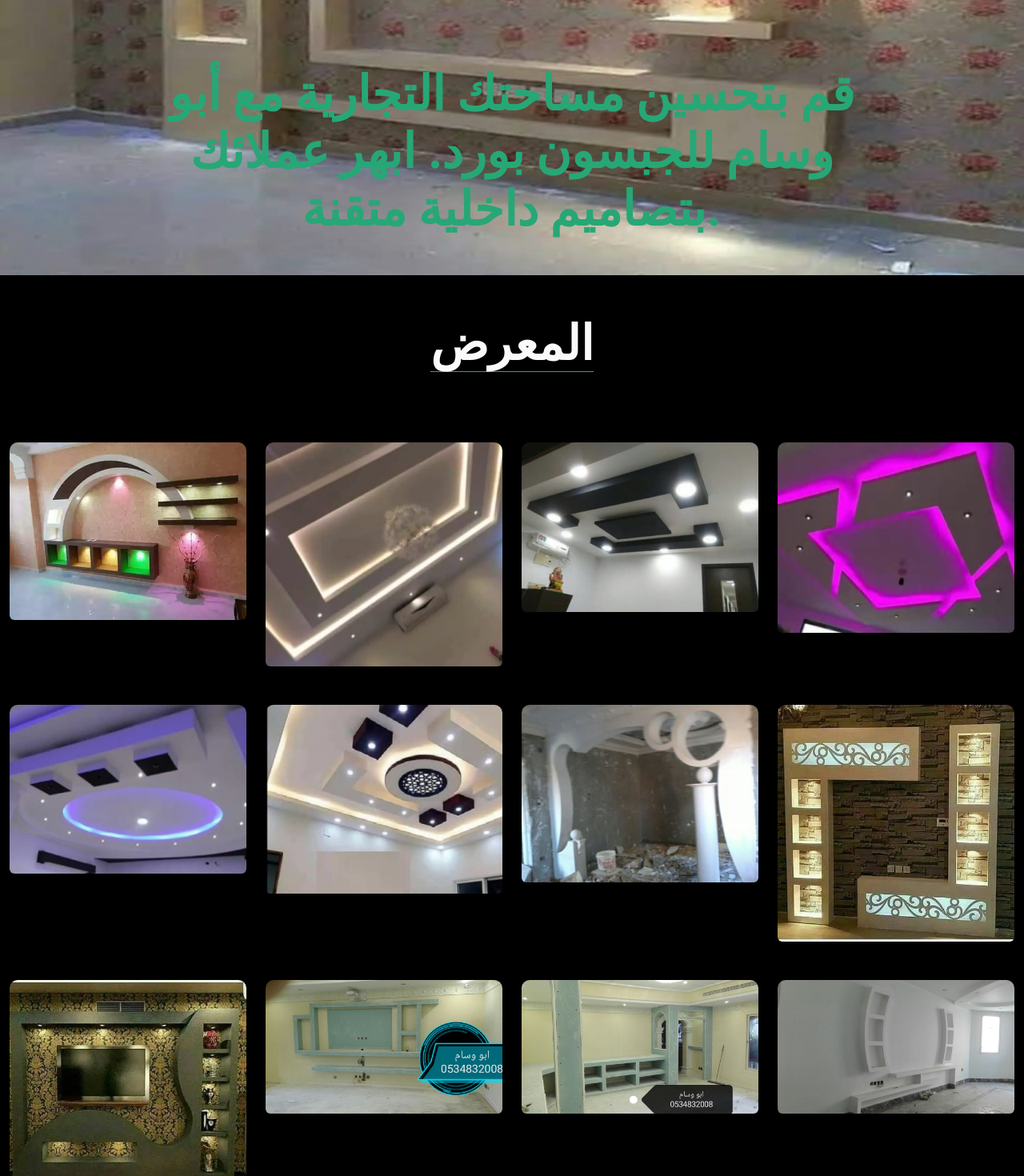
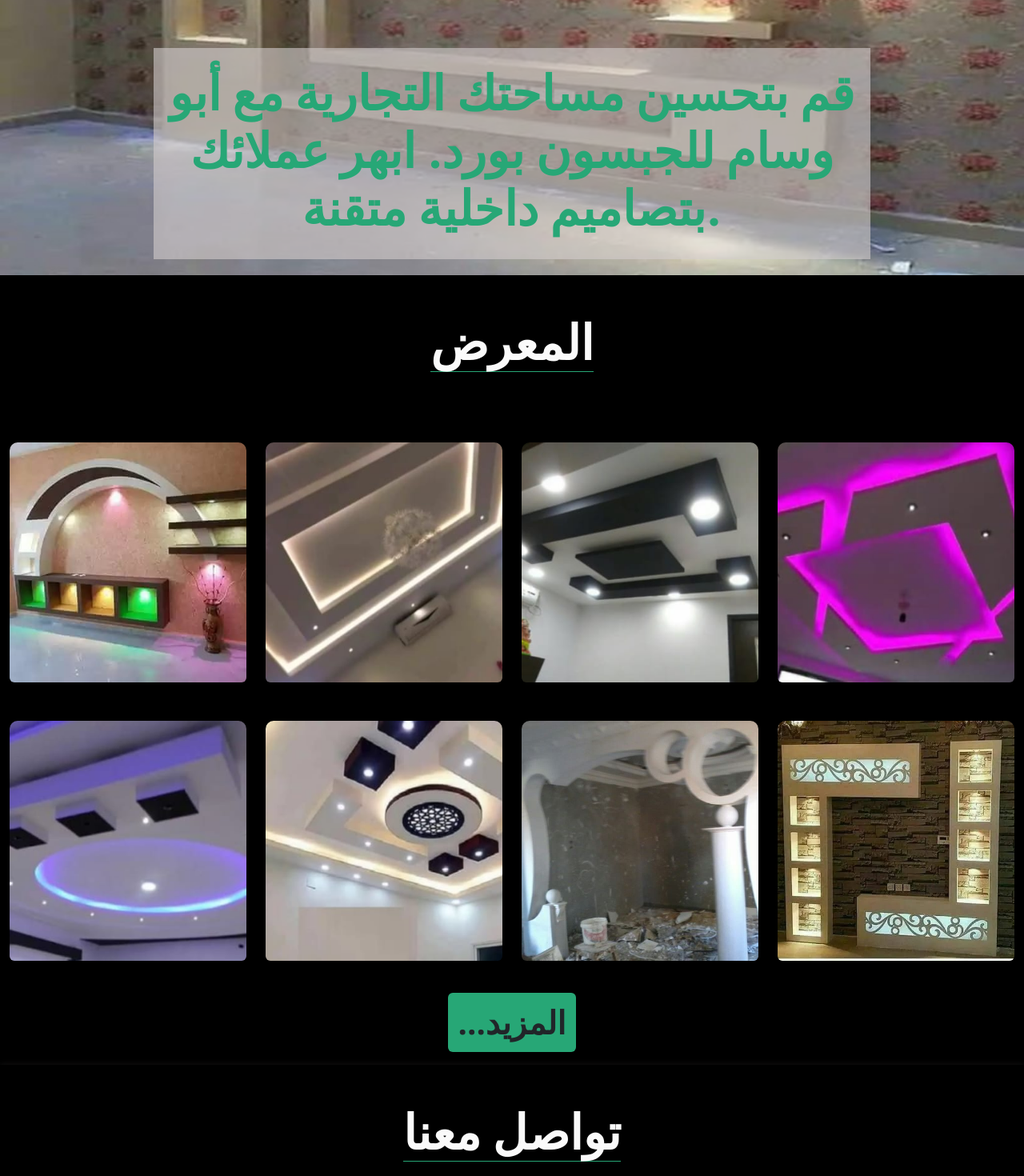
Before and after one commit to mostafa-soliman/AbuWessam, an Angular app: page / in a window 1280 px wide. Shown: the part 1240-2710 px from the top of the page at 80% size. Built offline with nearby package versions, Linux system fonts and the light colour scheme; no server answers.

Commit message:
add 8 img only and btn more

```diff
--- a/src/app/app.component.css
+++ b/src/app/app.component.css
@@ -19,6 +19,9 @@
   font-size: 40px;
   font-weight: 900;
 }
+#moreButton {
+  background-color: #27a776;
+}
 h2 {
   font-weight: 900;
   font-size: 60px;
@@ -30,6 +33,9 @@ h3 {
   font-weight: 700;
   color: #27a776;
 }
+.bgtxt {
+  background-color: rgba(212, 206, 206, 0.6);
+}
 header {
   box-shadow: 0 0 15px rgba(212, 206, 206, 0.1);
   padding: 10px 0;
@@ -37,6 +43,10 @@ header {
 
 .sliders img {
   height: 90vh;
+}
+.gallery-item img {
+  object-fit: cover;
+  height: 300px; /* ارتفاع الصورة الثابت */
 }
 
 @media (max-width: 991px) {
--- a/src/app/app.component.html
+++ b/src/app/app.component.html
@@ -120,7 +120,7 @@
             class="d-block w-100 img-fluid"
             alt="Slide 1"
           />
-          <div class="carousel-caption d-none d-md-block">
+          <div class="carousel-caption d-md-block bgtxt">
             <h3>تصميمات جبسون بورد تضفي الجمال والأناقة على منزلك</h3>
           </div>
         </div>
@@ -130,7 +130,7 @@
             class="d-block w-100 img-fluid"
             alt="Slide 2"
           />
-          <div class="carousel-caption d-none d-md-block">
+          <div class="carousel-caption d-md-block bgtxt">
             <h3>لمسة فنية لتحويل منزلك إلى قصر أحلامك</h3>
           </div>
         </div>
@@ -140,7 +140,7 @@
             class="d-block w-100 img-fluid"
             alt="Slide 3"
           />
-          <div class="carousel-caption d-none d-md-block">
+          <div class="carousel-caption d-md-block bgtxt">
             <h3>استمتع بجمال الأشكال الفنية والديكورات المميزة</h3>
           </div>
         </div>
@@ -150,7 +150,7 @@
             class="d-block w-100 img-fluid"
             alt="Slide 4"
           />
-          <div class="carousel-caption d-none d-md-block">
+          <div class="carousel-caption d-md-block bgtxt">
             <h3>دمج الجبسون بورد في ديكور منزلك لإطلالة راقية ومتألقة</h3>
           </div>
         </div>
@@ -160,7 +160,7 @@
             class="d-block w-100 img-fluid"
             alt="Slide 5"
           />
-          <div class="carousel-caption d-none d-md-block">
+          <div class="carousel-caption d-md-block bgtxt">
             <h3>تصميمات جبسون بورد تضفي الجمال والأناقة على منزلك</h3>
           </div>
         </div>
@@ -171,7 +171,7 @@
             class="d-block w-100 img-fluid"
             alt="Slide 1"
           />
-          <div class="carousel-caption d-none d-md-block">
+          <div class="carousel-caption d-md-block bgtxt">
             <h3>
               استعد للانغماس في عالم الفخامة والأناقة مع أبو وسام للجبسون بورد
             </h3>
@@ -183,7 +183,7 @@
             class="d-block w-100 img-fluid"
             alt="Slide 7"
           />
-          <div class="carousel-caption d-none d-md-block">
+          <div class="carousel-caption d-md-block bgtxt">
             <h3>
               الحرفية العالية تلتقي بالجمال الفائق. اختر أبو وسام للجبسون بورد
             </h3>
@@ -195,7 +195,7 @@
             class="d-block w-100 img-fluid"
             alt="Slide 8"
           />
-          <div class="carousel-caption d-none d-md-block">
+          <div class="carousel-caption d-md-block bgtxt">
             <h3>
               قم بتحسين مساحتك التجارية مع أبو وسام للجبسون بورد. ابهر عملائك
               بتصاميم داخلية متقنة.
@@ -214,7 +214,10 @@
     <section id="gallery" class="gallery">
       <div class="container-fluid">
         <div class="row gy-4 justify-content-center">
-          <div class="col-xl-3 col-lg-4 col-md-6" *ngFor="let image of images">
+          <div
+            class="col-xl-3 col-lg-4 col-md-6"
+            *ngFor="let image of displayedImages"
+          >
             <div class="gallery-item h-100">
               <img
                 src="{{ image }}"
@@ -238,6 +241,15 @@
           </div>
         </div>
       </div>
+      <div class="d-flex justify-content-center">
+        <button
+          id="moreButton"
+          (click)="loadMoreImages()"
+          class="btn mt-3 mb-3 btn_txt"
+        >
+          ...المزيد
+        </button>
+      </div>
     </section>
 
     <!-- End Gallery Section -->
--- a/src/app/app.component.ts
+++ b/src/app/app.component.ts
@@ -8,6 +8,8 @@ import { Component, OnInit } from '@angular/core';
 export class AppComponent implements OnInit {
   title = 'AbuWessam';
   images: string[] = [];
+  displayedImages: string[] = [];
+  imagesPerLoad = 8;
 
   constructor() {}
 
@@ -15,6 +17,7 @@ export class AppComponent implements OnInit {
     this.images = this.generateGalleryLinks(57).concat(
       this.generateGalleryHLinks(40)
     );
+    this.loadMoreImages();
   }
 
   generateGalleryLinks(count: number): string[] {
@@ -28,4 +31,15 @@ export class AppComponent implements OnInit {
       (i) => `../assets/img/galleryH(${i + 1}).jpeg`
     );
   }
+  loadMoreImages() {
+    const startIndex = this.displayedImages.length;
+    const endIndex = startIndex + this.imagesPerLoad;
+    this.displayedImages = this.images.slice(0, endIndex);
+    if (endIndex >= this.images.length) {
+      const moreButton = document.getElementById('moreButton');
+      if (moreButton) {
+        moreButton.style.display = 'none';
+      }
+    }
+  }
 }
--- a/src/index.html
+++ b/src/index.html
@@ -5,6 +5,12 @@
     <title>AbuWessam</title>
     <base href="/" />
     <meta name="viewport" content="width=device-width, initial-scale=1" />
+    <meta
+      name="description"
+      content="م/حامد ابو وسام
+    اعمل في تصميم وتنفيذ اعمال الديكور ( الجبسن المغربي – الجبسن بورد – عازل الصوت – الفيوتك .... ) وجميع انواع الديكورات والاصطمبات اتميز بالدقه واناقة التصميم والتنفيذ مع سرعة وانجاز و صنعه على اصولها .
+    عايز بيت انيق ودافي بالتاكيد ابو وسام هو الاختيار الامثل ."
+    />
     <link rel="icon" type="image/x-icon" href="favicon.ico" />
     <!-- Favicons -->
 
@@ -83,8 +89,8 @@
             <a href="https://abu-wessam.vercel.app/">أبو وسام</a> © 2023
           </div>
           <div>
-            تصميم
-            <a href="http://mostafafadali.me/">مصطفى فضالي/</a>
+            تصميم/
+            <a href="http://mostafafadali.me/">مصطفى فضالي</a>
           </div>
         </div>
         <!-- Copyright -->
```
